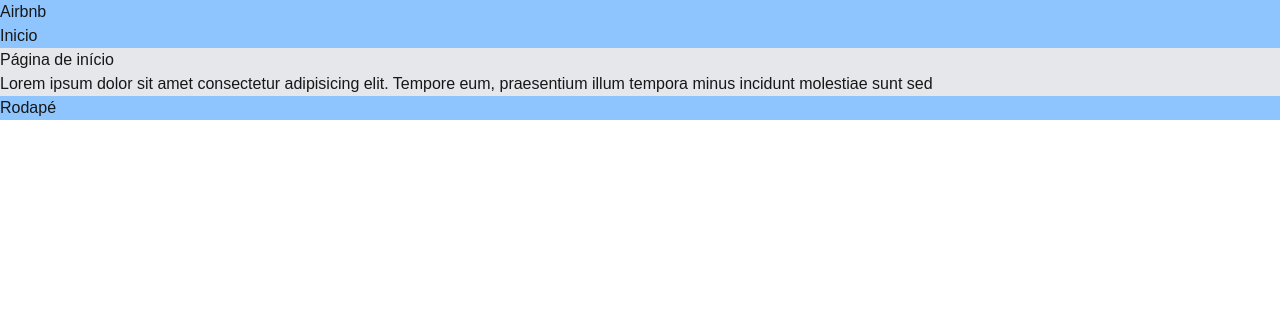
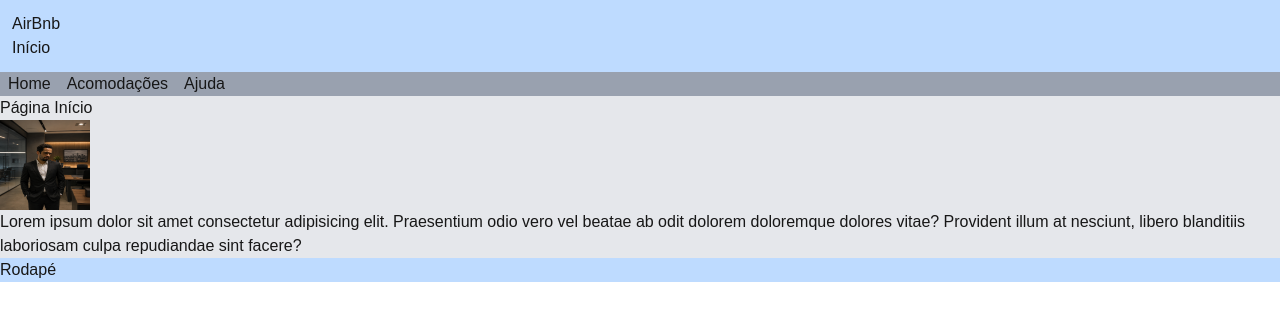
Before and after one commit to gabrielhdantaspimentel/Full-Stack-Web-com-Node-JavaScript-e-TypeScript, a Next.js app in the folder Section 30 - React/react-fundamentos/: page /inicio in a window 1280 px wide. Shown: the top 320 px of the page. Built offline with nearby package versions, Linux system fonts and the light colour scheme.

Commit message:
Aula 324 - Passando ClassName como Props

```diff
--- a/Section 30 - React/react-fundamentos/src/app/inicio/page.tsx
+++ b/Section 30 - React/react-fundamentos/src/app/inicio/page.tsx
@@ -1,25 +1,26 @@
-import { Acomodacao, Cabecalho, Menu, Rodape, Conteudo } from "@/components/interface"
+import { Acomodacao, Cabecalho, Conteudo, Menu, Rodape } from "@/components/interface"
+import PaginaSite from "@/components/PaginaSite"
 
 export default function Pagina(){
-    const nome = 'Gabriel'
-
     return (
-        <div>
-            <Cabecalho
-            titulo="Airbnb"
-            subtitulo="Inicio"
-            />
-
-            <Conteudo titulo="Página Início">
-                <h1>Página de início</h1>
-                    <p>
-                        Lorem ipsum dolor sit amet consectetur adipisicing elit. Tempore eum, praesentium illum tempora minus incidunt molestiae sunt sed
-                    </p>
-
-            </Conteudo>
-
-            <Rodape />
-
-        </div>
+        <PaginaSite
+        titulo="AirBnb"
+        subtitulo="Início"
+        >
+        <h1>Página Início</h1>
+        <img
+            src="/img/gabriel.png"
+            style={ {width:90, height: 90}}
+        />
+        <p>
+            Lorem ipsum dolor sit amet consectetur
+            adipisicing elit. Praesentium odio
+            vero vel beatae ab odit dolorem
+            doloremque dolores vitae? Provident
+            illum at nesciunt, libero blanditiis
+            laboriosam culpa repudiandae sint
+            facere?
+        </p>
+        </PaginaSite>
     )
 }
--- /dev/null
+++ b/Section 30 - React/react-fundamentos/src/components/PaginaSite.tsx
@@ -0,0 +1,22 @@
+import { Cabecalho, Menu, Conteudo, Rodape } from "./interface";
+
+export default function PaginaSite( props:any ){
+    return (
+        <div>
+            <Cabecalho
+                titulo={props.titulo}
+                subtitulo={props.subtitulo}
+                className="bg-blue-200"
+            />
+
+            <Menu />
+
+            <Conteudo titulo="teste">
+                {props.children}
+            </Conteudo>
+
+            <Rodape />
+
+        </div>
+    )
+}
--- a/Section 30 - React/react-fundamentos/src/components/interface.tsx
+++ b/Section 30 - React/react-fundamentos/src/components/interface.tsx
@@ -2,12 +2,11 @@ import Link from "next/link"
 
 export function Acomodacao(){
     return (
-        // EXEMPLO DE TAG VAZIA QUE O CÓDIGO JSX e TSX ACEITA
-         <>
+        <div>
             <span>IMAGEM ACOMODAÇÃO</span>
             <h1>São Roque, Brasil</h1>
-            <p>Desc: Perto de Vinícola Goes</p>
-        </>
+            <p>Desc. Perto da vinícola Góes</p>
+        </div>
     )
 }
 
@@ -23,15 +22,16 @@ export function Menu(){
 
 export function MenuItem( props: any ){
     return (
-        <Link href={props.url} className="p-2" >
+        <Link href={props.url} className="p-2">
             {props.texto}
         </Link>
     )
 }
 
 export function Cabecalho( props: any ){
+    const classe = props.className ?? ""
     return (
-        <div className="bg-blue-300">
+        <div className={"p-3 " + classe }>
             <p>{props.titulo}</p>
             <p>{props.subtitulo}</p>
         </div>
@@ -40,17 +40,16 @@ export function Cabecalho( props: any ){
 
 export function Rodape(){
     return (
-        <div className="bg-blue-300">
+        <div className="bg-blue-200">
             <p>Rodapé</p>
         </div>
     )
 }
 
-export function Conteudo( props: any ){
-    console.log(props)
+export function Conteudo( props:any ){
     return (
         <div className="bg-gray-200">
-            {props.children}
+           {props.children}
         </div>
     )
 }
```
